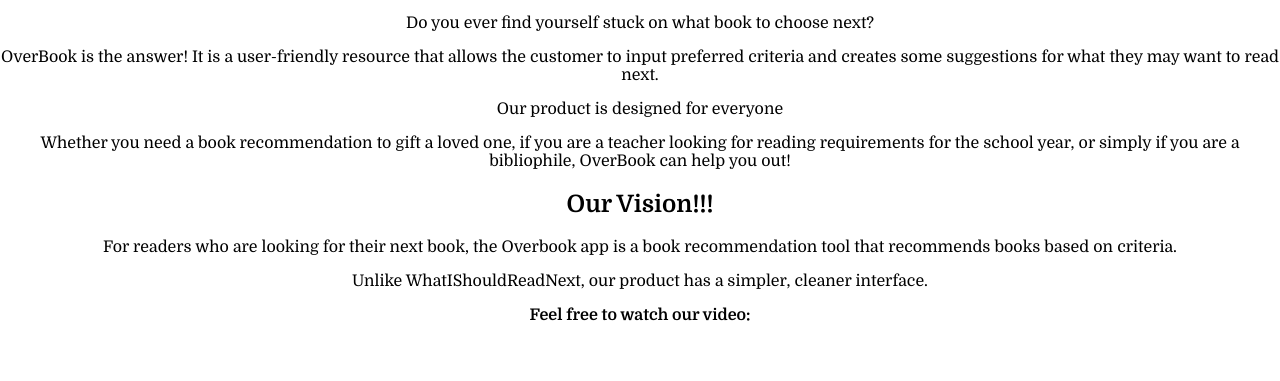
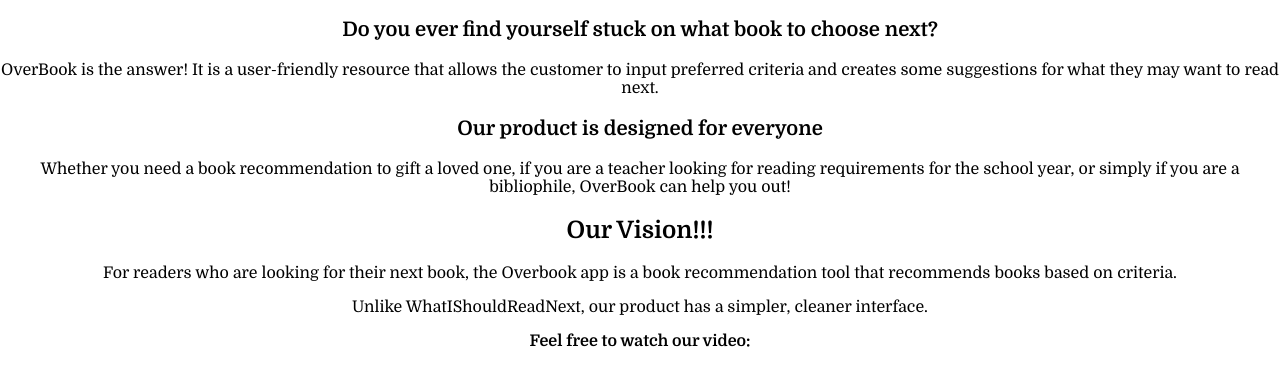
Before and after one commit to ltc870/GarlicKnightsproject, a plain HTML site: page index.html in a window 1280 px wide. Shown: the part 571-952 px from the top of the page. Drawn offline with Linux system fonts and the light colour scheme.

Commit message:
added font-weight: bold to elements

```diff
--- a/css/styles.css
+++ b/css/styles.css
@@ -49,8 +49,17 @@
 }
 
 /* main section */
+.main-section-one-text {
+  font-weight: 900;
+  font-size: 1.25rem;
+}
+
 .main-section-two {
   margin-top: 7em;
+}
+
+.main-video {
+  font-weight: bold;
 }
 
 .main-img-container {
```
